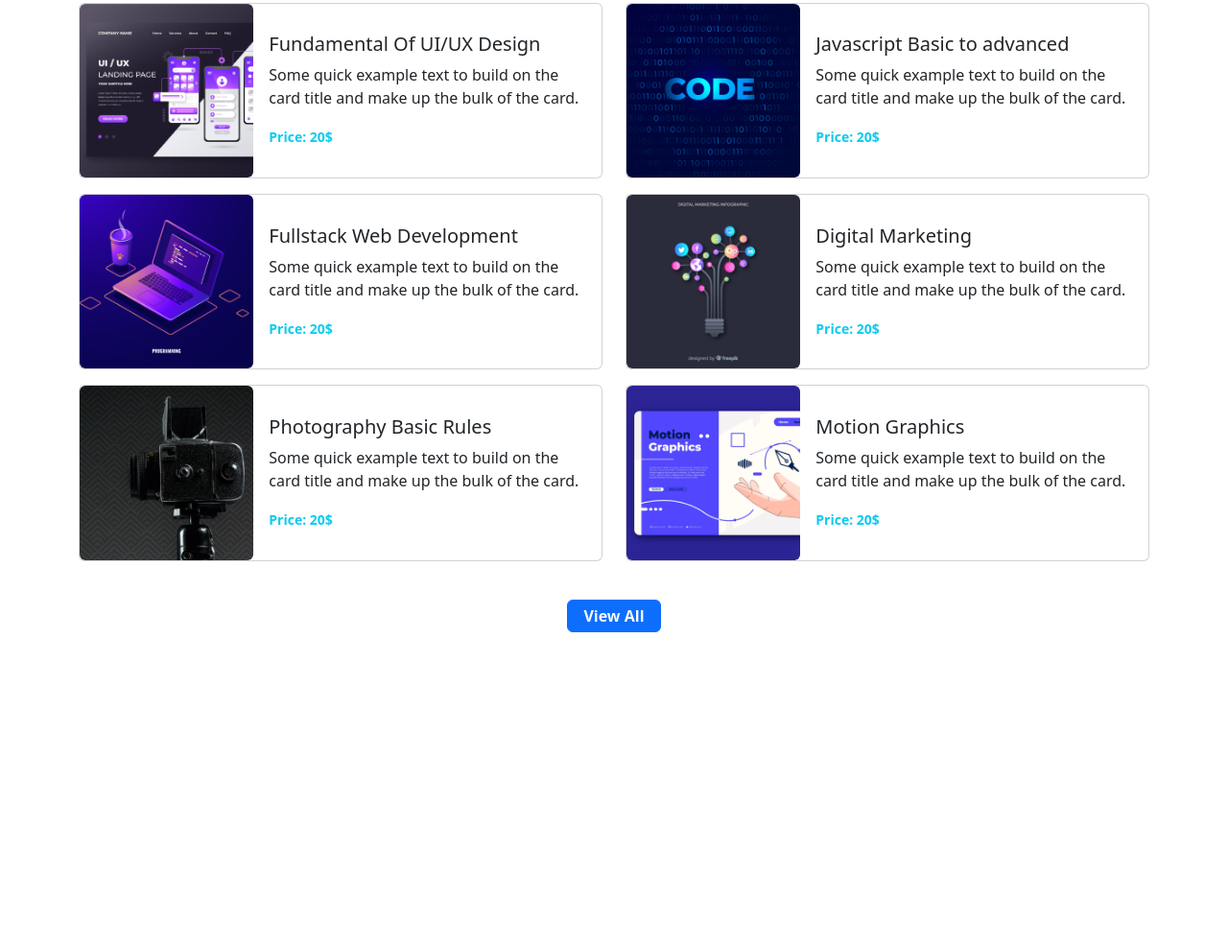
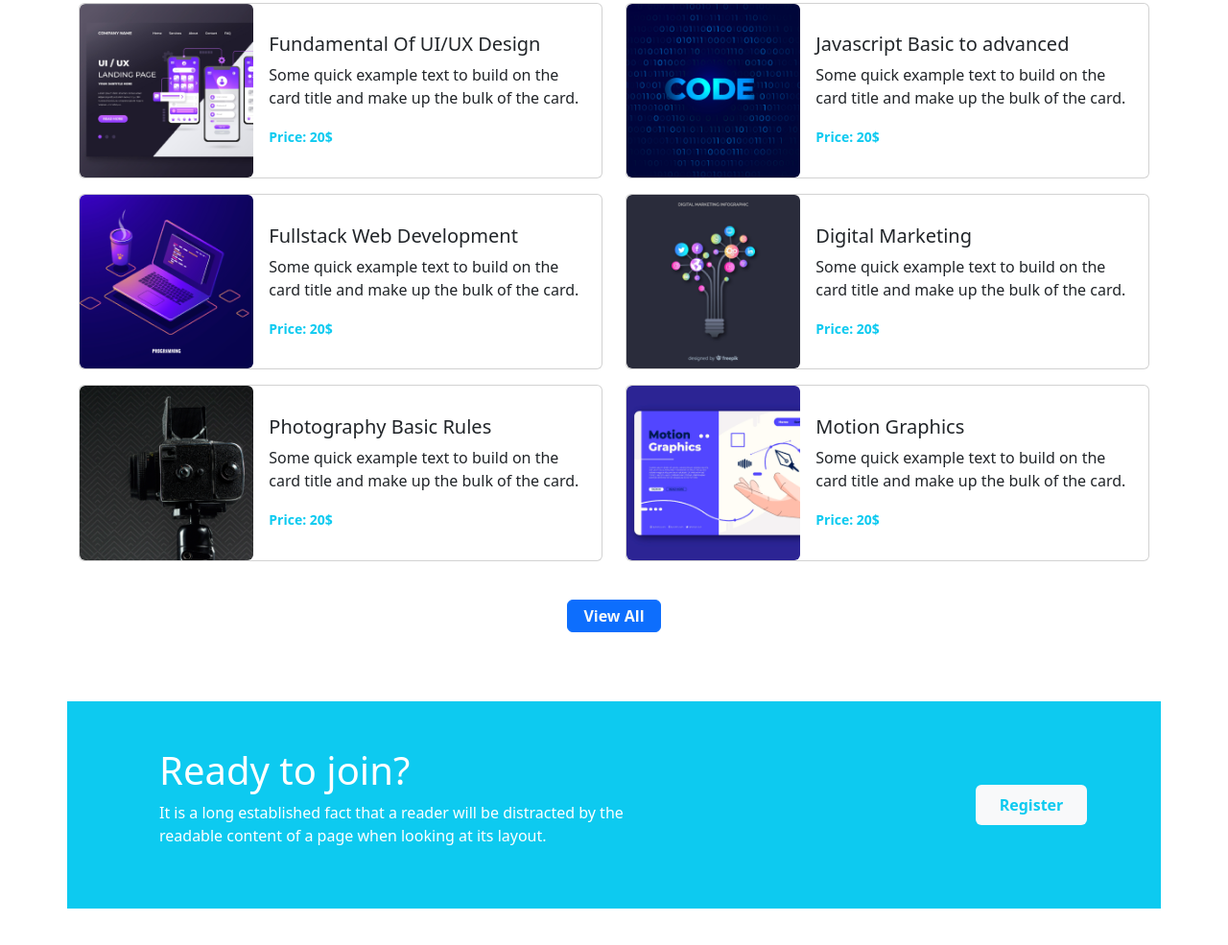
Before and after one commit to rftzmn/TechAcademy-Landing-Page-Bootstrap, a plain HTML site: page index.html in a window 1280 px wide. Shown: the part 903-1888 px from the top of the page at 96% size. Before the commit the page ends 1634 px from the top, so only its background shows below. Drawn offline with nearby package versions, Linux system fonts and the light colour scheme.

Commit message:
ready to join added

```diff
--- a/index.html
+++ b/index.html
@@ -58,6 +58,7 @@
         </div>
       </div>
     </nav>
+
     <!-- Banner -->
     <div
       id="carouselExampleCaptions"
@@ -82,7 +83,8 @@
           </div>
         </div>
         <div class="carousel-item">
-          <img src="images/cover/cover-2.jpg" class="d-block w-100" alt="..." />
+          <img src="images/cover/cover-2.jpg" class="d-block w-100" alt="..." /
+          height="700px">
           <div class="carousel-caption">
             <h2>Get Started Digital</h2>
             <h2>Learning</h2>
@@ -115,7 +117,7 @@
         </div>
       </div>
       <button
-        class="carousel-control-prev"
+        class="carousel-control-prev d-none d-sm-block"
         type="button"
         data-bs-target="#carouselExampleCaptions"
         data-bs-slide="prev"
@@ -124,7 +126,7 @@
         <span class="visually-hidden">Previous</span>
       </button>
       <button
-        class="carousel-control-next"
+        class="carousel-control-next d-none d-sm-block"
         type="button"
         data-bs-target="#carouselExampleCaptions"
         data-bs-slide="next"
@@ -133,6 +135,7 @@
         <span class="visually-hidden">Next</span>
       </button>
     </div>
+
     <!-- Popular Course -->
     <div class="container my-5">
       <div class="text-center mx-auto my-3">
@@ -306,12 +309,41 @@
         </div>
       </div>
     </div>
-    <!-- Explore Elearning -->
+
+    <!-- Explore Elearning (optional)-->
+
     <!-- Ready to join -->
-    <!-- Successful students -->
-    <!-- feedback -->
+    <div class="container my-5">
+      <div class="row bg-info text-white px-5 py-5">
+        <div class="col-lg-10 col-md-12 ps-5 custom-responsive-center">
+          <h1 class="text-md-right">Ready to join?</h1>
+          <p>
+            It is a long established fact that a reader will be distracted by
+            the
+            <span class="d-lg-block">
+              readable content of a page when looking at its layout.
+            </span>
+          </p>
+        </div>
+        <div class="col-lg-2 d-flex align-items-center justify-content-center">
+          <button
+            class="btn bg-light text-info fw-semibold px-4 py-2"
+            type="submit"
+          >
+            Register
+          </button>
+        </div>
+      </div>
+    </div>
+
+    <!-- Successful students (optional)-->
+
+    <!-- feedback (optional)-->
+
     <!-- frequently question -->
+
     <!-- trusted companies -->
+
     <!-- footer -->
     <script
       src="https://cdn.jsdelivr.net/npm/bootstrap@5.2.0/dist/js/bootstrap.bundle.min.js"
--- a/style.css
+++ b/style.css
@@ -1,12 +1,5 @@
-/* .carousel-caption-position {
-    top: 35%;
-    bottom: auto;
-} */
-/* @media only screen and (max-width: 576px) {
-    .carousel-caption-position h1{
-      font-size: 16px;
-      }
-      .carousel-caption-position p{
-        font-size: 10px;
-      }
-} */
+@media only screen and (max-width: 992px) {
+    .custom-responsive-center{
+        text-align: center;
+    }
+}
```
